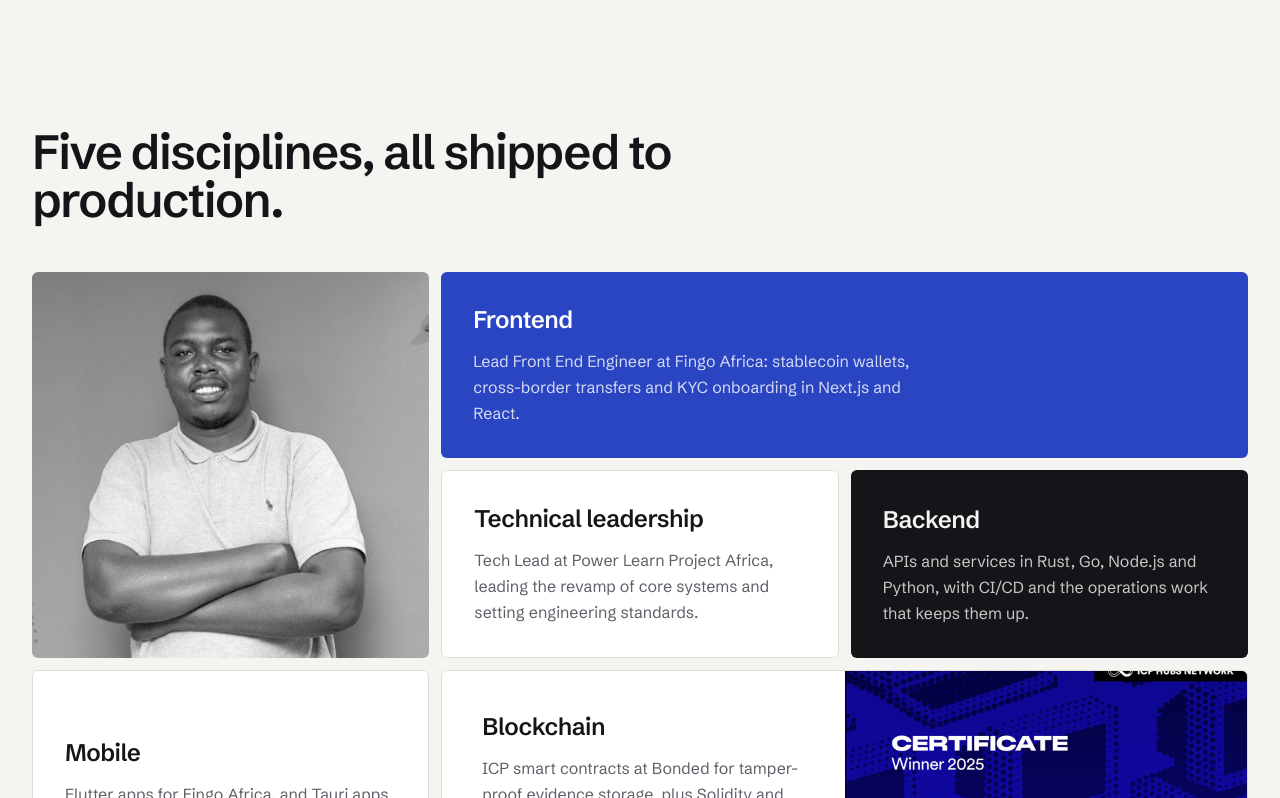
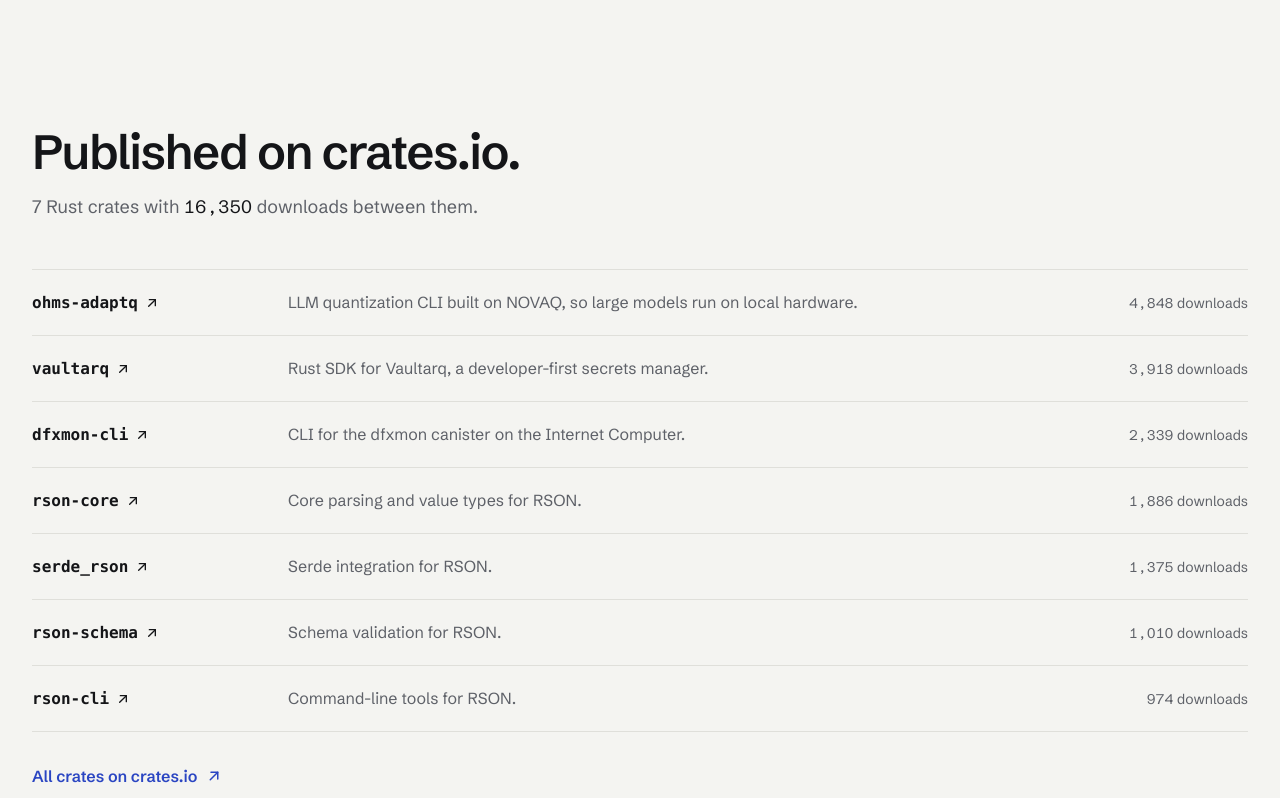
Before and after one commit to okwareddevnest/my-portfolio, a Next.js app: page / in a window 1280 px wide. Shown: the part 5422-6220 px from the top of the page. Built offline with nearby package versions, Linux system fonts and the light colour scheme.

Commit message:
feat: add Rust crates section with download statistics to portfolio

```diff
--- a/data/featured.ts
+++ b/data/featured.ts
@@ -64,6 +64,36 @@
   { value: "3,500+", label: "developers using my open-source tools" },
 ];
 
+export interface CratePackage {
+  name: string; // crates.io crate name, also its URL slug
+  summary: string;
+  downloads: number; // all-time count from crates.io, read 2026-10-01
+}
+
+export const CRATES_PROFILE = "https://crates.io/users/okwareddevnest";
+
+export const packages: CratePackage[] = [
+  {
+    name: "ohms-adaptq",
+    summary: "LLM quantization CLI built on NOVAQ, so large models run on local hardware.",
+    downloads: 4848,
+  },
+  {
+    name: "vaultarq",
+    summary: "Rust SDK for Vaultarq, a developer-first secrets manager.",
+    downloads: 3918,
+  },
+  {
+    name: "dfxmon-cli",
+    summary: "CLI for the dfxmon canister on the Internet Computer.",
+    downloads: 2339,
+  },
+  { name: "rson-core", summary: "Core parsing and value types for RSON.", downloads: 1886 },
+  { name: "serde_rson", summary: "Serde integration for RSON.", downloads: 1375 },
+  { name: "rson-schema", summary: "Schema validation for RSON.", downloads: 1010 },
+  { name: "rson-cli", summary: "Command-line tools for RSON.", downloads: 974 },
+];
+
 export interface Discipline {
   title: string;
   body: string;
--- a/pages/index.tsx
+++ b/pages/index.tsx
@@ -8,7 +8,7 @@
 import { Reveal } from "../components/home/Reveal";
 import { Showcase, type ShowcaseItem } from "../components/home/Showcase";
 import { usePortfolioStore } from "../store/store";
-import { disciplines, featured, figures } from "../data/featured";
+import { CRATES_PROFILE, disciplines, featured, figures, packages } from "../data/featured";
 import { resume } from "../data/resume";
 import { CONTACT_LABEL, contactHref, site } from "../lib/site";
 
@@ -39,6 +39,7 @@
       <main className="flex-grow">
         <Showcase items={items} />
         <Figures />
+        <Packages />
         <Disciplines />
         <Experience />
         <Studio />
@@ -76,6 +77,60 @@
           </Reveal>
         ))}
       </dl>
+    </section>
+  );
+}
+
+const totalDownloads = packages.reduce((sum, crate) => sum + crate.downloads, 0);
+
+function Packages() {
+  return (
+    <section aria-labelledby="packages-title" className="mx-auto max-w-[1400px] px-4 pb-24 md:px-8 md:pb-32">
+      <Reveal>
+        <h2
+          id="packages-title"
+          className="max-w-[22ch] text-3xl font-semibold tracking-[-0.03em] text-text md:text-5xl"
+        >
+          Published on crates.io.
+        </h2>
+        <p className="mt-4 max-w-[48ch] text-lg leading-relaxed text-muted">
+          {packages.length} Rust crates with{" "}
+          <span className="tabular text-text">{totalDownloads.toLocaleString("en-US")}</span> downloads
+          between them.
+        </p>
+      </Reveal>
+      <ul className="mt-12 border-b border-border">
+        {packages.map((crate) => (
+          <li key={crate.name} className="border-t border-border">
+            <a
+              href={`https://crates.io/crates/${crate.name}`}
+              target="_blank"
+              rel="noopener noreferrer"
+              className="group grid gap-1 py-5 md:grid-cols-[minmax(0,14rem)_minmax(0,1fr)_auto] md:items-baseline md:gap-8"
+            >
+              <span className="inline-flex items-center gap-1.5 font-mono text-base font-semibold text-text group-hover:text-primary">
+                {crate.name}
+                <IconArrowUpRight size={16} stroke={2} aria-hidden="true" />
+                <span className="sr-only">on crates.io (opens in a new tab)</span>
+              </span>
+              <span className="text-base text-muted">{crate.summary}</span>
+              <span className="tabular text-sm text-muted">
+                {crate.downloads.toLocaleString("en-US")} downloads
+              </span>
+            </a>
+          </li>
+        ))}
+      </ul>
+      <a
+        href={CRATES_PROFILE}
+        target="_blank"
+        rel="noopener noreferrer"
+        className="mt-8 inline-flex items-center gap-2 text-base font-semibold text-primary underline-offset-4 hover:underline"
+      >
+        All crates on crates.io
+        <IconArrowUpRight size={18} stroke={2} aria-hidden="true" />
+        <span className="sr-only">(opens in a new tab)</span>
+      </a>
     </section>
   );
 }
```
